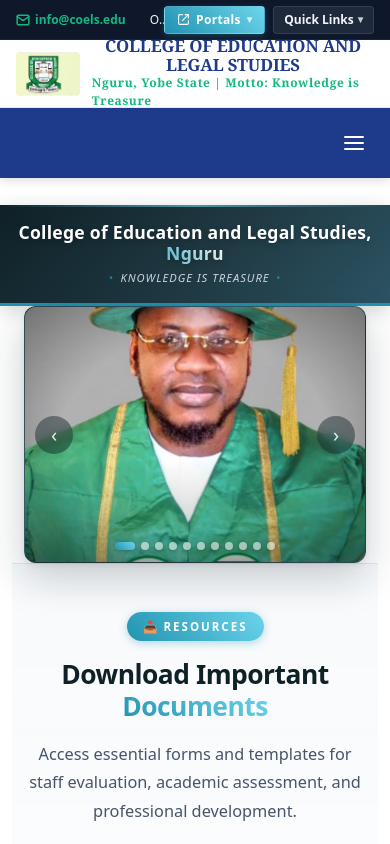
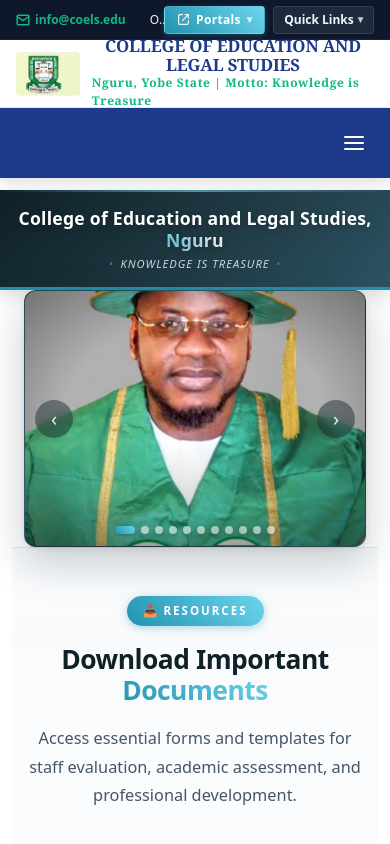
Before and after one commit to musaadamu/coels, a React (Vite) app in the folder frontend/: page / in a window 390 px wide. Shown: the top 844 px of the page. Built offline with nearby package versions, Linux system fonts and the light colour scheme.

Commit message:
knowledge is treasure padding

```diff
--- a/frontend/src/components/CollegeNameBanner.css
+++ b/frontend/src/components/CollegeNameBanner.css
@@ -76,8 +76,8 @@
 /* Phones: same fixed-header height, just tighter internal padding */
 @media (max-width: 640px) {
   .college-name-banner {
-    margin-top: 205px;
-    padding: 1.05rem 0.85rem;
+    margin-top: 190px;
+    padding: 1.15rem 0.75rem 0.9rem;
   }
 
   .college-name-banner__title {
```
